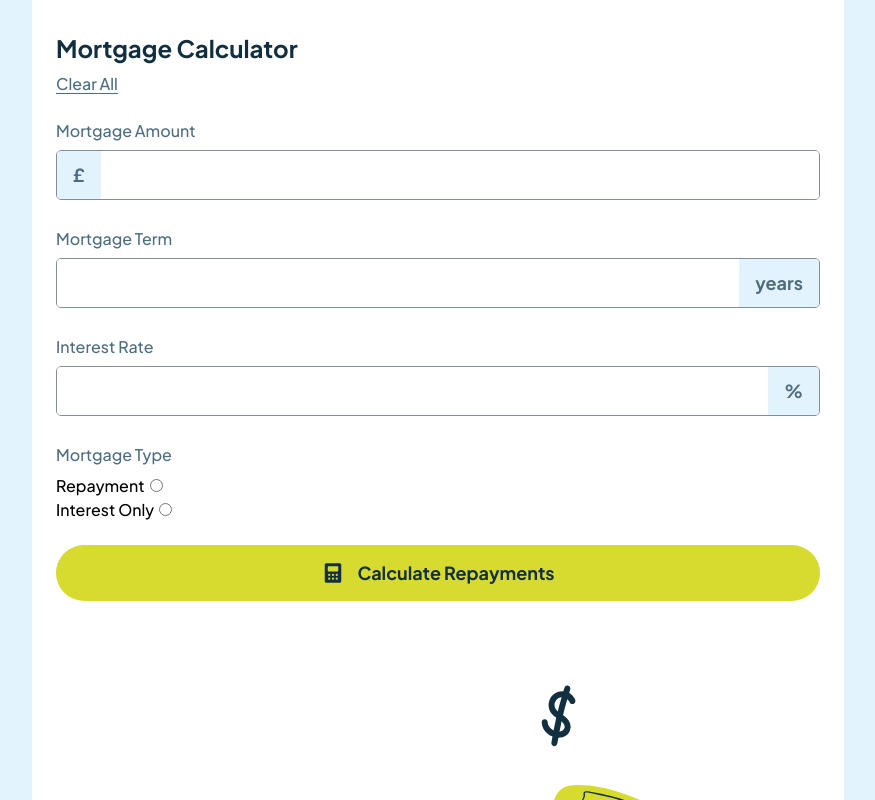
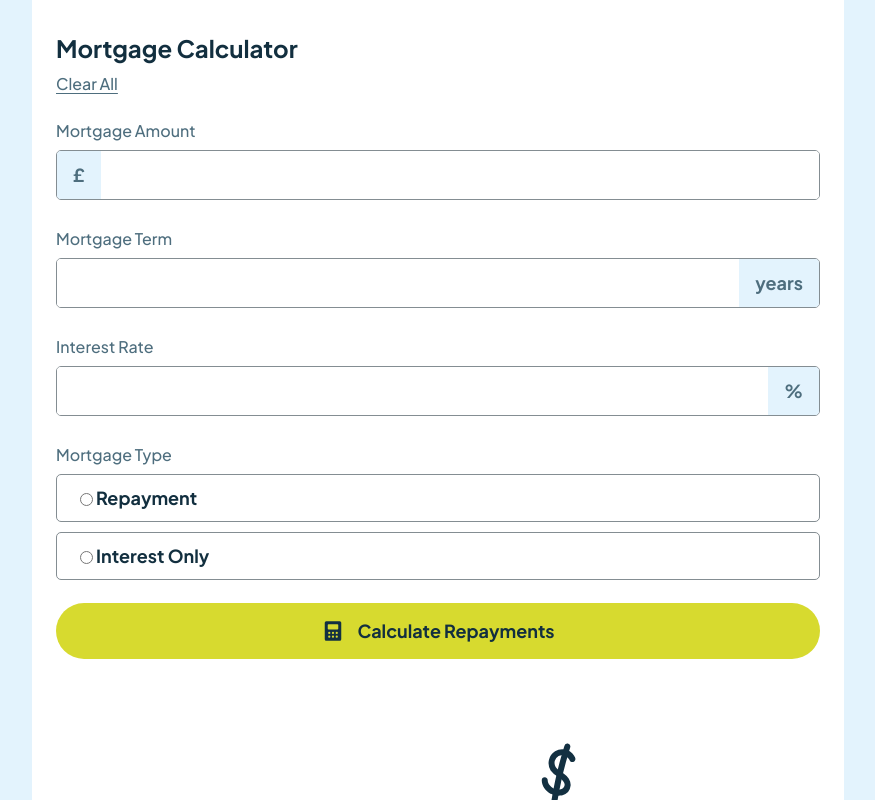
Before and after one commit to VenusY/frontend-mentor-mortgage-repayment-calculator, a React app: page / in a window 1280 px wide. Shown: the top 800 px of the page, without its empty margins (202-1077 px from the left). Built offline with nearby package versions, Linux system fonts and the light colour scheme.

Commit message:
Style radio button container and label

```diff
--- a/src/components/RadioButton.jsx
+++ b/src/components/RadioButton.jsx
@@ -1,3 +1,4 @@
+import '../styles/scss/RadioButton.scss';
 import { useContext } from 'react';
 import { CalculatorContext } from '../App';
 
--- /dev/null
+++ b/src/styles/scss/RadioButton.scss
@@ -0,0 +1,29 @@
+@use './util' as u;
+
+.radio-button {
+  &__container {
+    cursor: pointer;
+    display: flex;
+    flex-direction: row-reverse;
+    align-items: center;
+    padding: 14px 18px;
+    border: 1px solid var(--dark-grey);
+    border-radius: 5px;
+
+    &:not(:last-child) {
+      margin-bottom: u.rem(10);
+    }
+
+    & > * {
+      cursor: pointer;
+    }
+  }
+
+  &__label {
+    width: 100%;
+    font-size: u.rem(18);
+    font-weight: var(--fw-bold);
+    line-height: 1;
+    color: var(--slate-900);
+  }
+}
```
